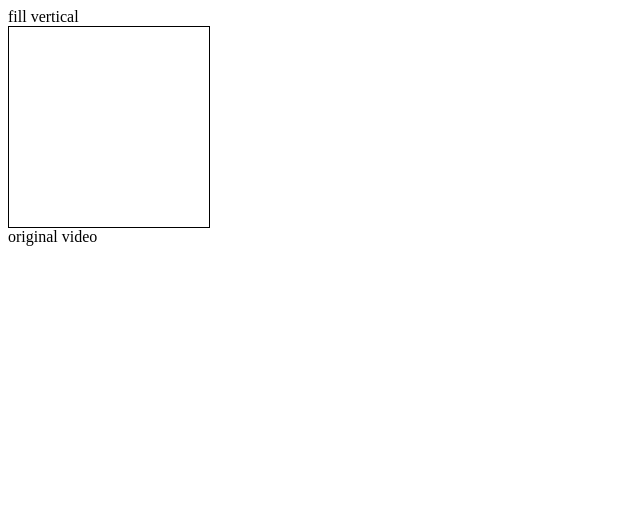
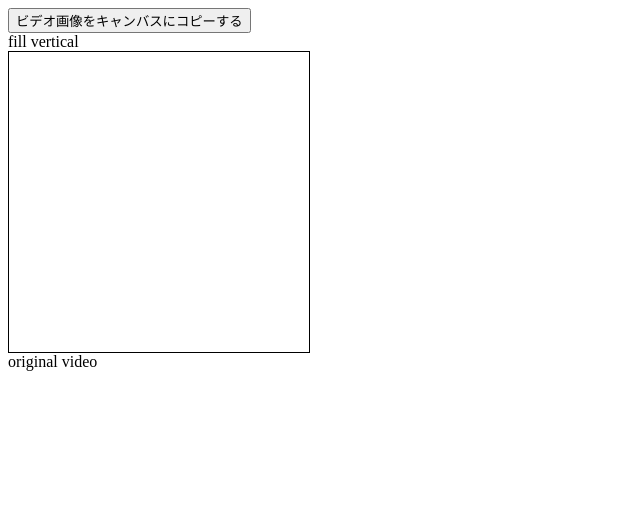
Before and after one commit to mur6/onnxruntime-js-test, a website built with webpack: page index.html in a window 1280 px wide. Shown: the whole page, without its empty margins (0-640 px from the left). Built offline with nearby package versions, Linux system fonts and the light colour scheme; no server answers.

Commit message:
Fix to use video.

```diff
--- a/index.html
+++ b/index.html
@@ -17,5 +17,7 @@
   <body>
     <!-- consume a single file bundle -->
     <script src="./dist/bundle.min.js"></script>
+    <button id="copy-to-video">ビデオ画像をキャンバスにコピーする</button>
+    <div id="container"></div>
   </body>
 </html>
--- a/main.js
+++ b/main.js
@@ -25,11 +25,15 @@ async function getMediaAndSetStream(video) {
         document.write(`failed to use getUserMedia: ${err}.`);
     }
 }
-
+const drawCanvas = (canvas, ctx, video, width, height) => {
+    if (canvas.width > 0 && canvas.height > 0) {
+        ctx.drawImage(video, 0, 0, width, height, 0, 0, 300, 300);
+    }
+}
 async function main() {
     const canvas = document.createElement('canvas');
-    canvas.width = 200;
-    canvas.height = 200;
+    canvas.width = 300;
+    canvas.height = 300;
 
     var ctx = canvas.getContext('2d');
 
@@ -39,14 +43,24 @@ async function main() {
     const video = document.createElement('video');
     video.autoplay = true;
     getMediaAndSetStream(video);
-
-    document.body.appendChild(document.createTextNode('fill vertical\n'));
-    document.body.appendChild(canvas);
-
-    document.body.appendChild(document.createTextNode('original video'));
-    document.body.appendChild(video);
+    const container = document.getElementById("container");
+    console.log(container);
+    container.appendChild(document.createTextNode('fill vertical\n'));
+    container.appendChild(canvas);
 
 
+
+    container.appendChild(document.createTextNode('original video'));
+    container.appendChild(video);
+
+    const btn = document.getElementById('copy-to-video');
+    btn.addEventListener('click', function() {
+        drawCanvas(canvas, ctx, video, 300, 300);
+    }, false);
 }
 
-main()
+
+
+document.addEventListener('DOMContentLoaded', (event) => {
+    main();
+})
```
